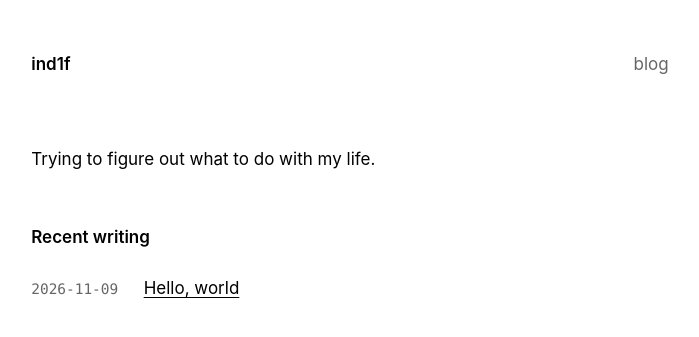
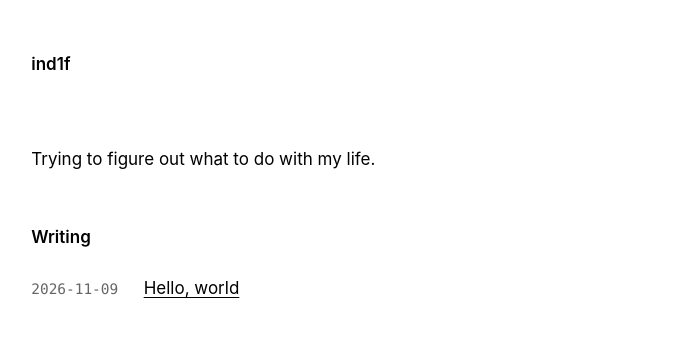
Before and after one commit to ind1f/ind1f.github.io, a Jekyll site: the page built from index.html, in a window 1280 px wide. Shown: the top 337 px of the page, without its empty margins (290-989 px from the left). Built offline with Jekyll 4.4.1, drawn with Linux system fonts in a browser that asks for light colours.

Commit message:
remove blog section

```diff
--- a/_config.yml
+++ b/_config.yml
@@ -1,7 +1,7 @@
 title: ind1f
 description: Personal website and blog.
 url: https://ind1f.github.io
-permalink: /blog/:year/:month/:day/:title/
+permalink: /:year/:month/:day/:title/
 markdown: kramdown
 exclude:
   - README.md
--- a/_layouts/default.html
+++ b/_layouts/default.html
@@ -10,9 +10,6 @@
 <body>
   <header>
     <a class="name" href="{{ '/' | relative_url }}">{{ site.title }}</a>
-    <nav>
-      <a href="{{ '/blog/' | relative_url }}">blog</a>
-    </nav>
   </header>
   <main>
     {{ content }}
--- a/_layouts/post.html
+++ b/_layouts/post.html
@@ -6,4 +6,4 @@ layout: default
   <time datetime="{{ page.date | date_to_xmlschema }}">{{ page.date | date: '%Y-%m-%d' }}</time>
   {{ content }}
 </article>
-<p class="back"><a href="{{ '/blog/' | relative_url }}">&larr; all posts</a></p>
+<p class="back"><a href="{{ '/' | relative_url }}">&larr; home</a></p>
--- a/assets/css/style.css
+++ b/assets/css/style.css
@@ -59,15 +59,6 @@ header a:hover {
 
 .name {
   font-weight: 600;
-}
-
-nav a {
-  margin-left: 1.25rem;
-  color: var(--muted);
-}
-
-nav a:hover {
-  color: var(--fg);
 }
 
 h1 {
--- a/index.html
+++ b/index.html
@@ -6,9 +6,9 @@ layout: default
 </section>
 
 <section>
-  <h2>Recent writing</h2>
+  <h2>Writing</h2>
   <ul class="posts">
-    {% for post in site.posts limit: 5 %}
+    {% for post in site.posts %}
     <li>
       <time datetime="{{ post.date | date_to_xmlschema }}">{{ post.date | date: '%Y-%m-%d' }}</time>
       <a href="{{ post.url | relative_url }}">{{ post.title }}</a>
```
Also changed, not shown: blog/index.html (deleted, +0 -13 lines).
